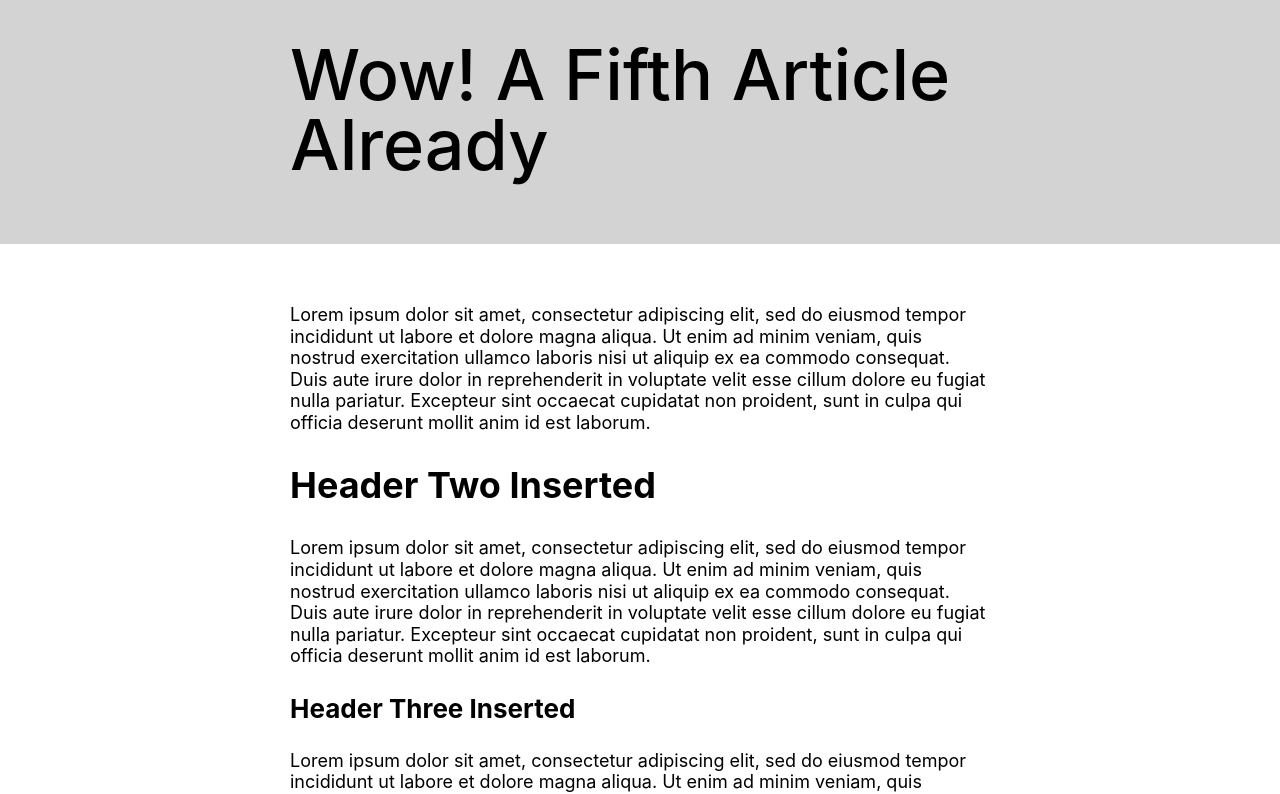
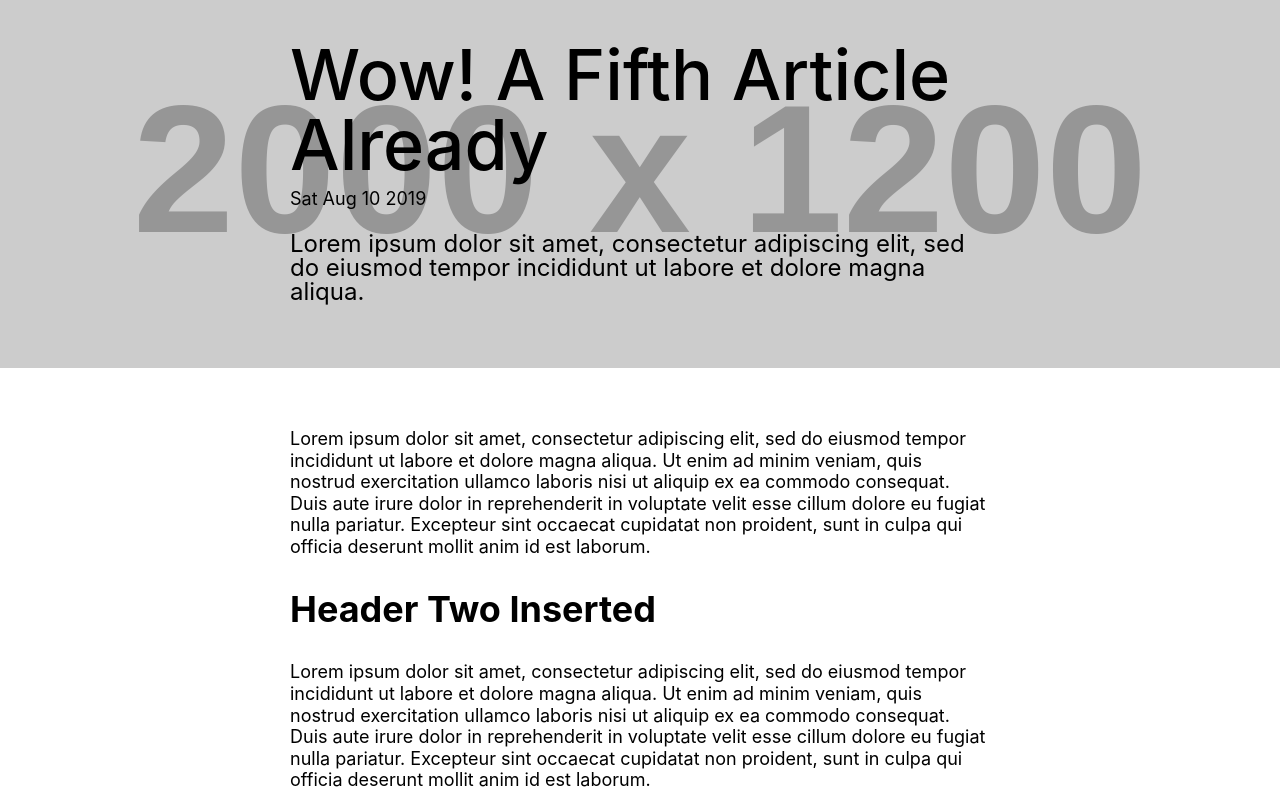
Before and after one commit to mgk5543/dynamic-web-exercise-two, a React (Create React App) app: page /article/article-five in a window 1280 px wide. Shown: the top 794 px of the page. Built offline with nearby package versions, Linux system fonts and the light colour scheme.

Commit message:
Fixed and parsed date for cards and articles, updated background of header to image

```diff
--- a/src/App.css
+++ b/src/App.css
@@ -29,10 +29,11 @@ h1{
 }
 
 .article-card-text h2{
-    margin-top: 20px;
+    margin-top: 0px;
     font-size: 36px;
     font-weight: 700;
-    line-height: 0;
+    line-height: 1;
+
 }
 
 .article-card-text p{
@@ -50,7 +51,6 @@ h1{
     max-width: 700px;
 }
 .article-header{
-    background-color: lightgray;
     padding: 40px;
 }
 .article-header h1, p{
--- a/src/components/ArticleCard.js
+++ b/src/components/ArticleCard.js
@@ -1,13 +1,19 @@
-import React from 'react';
+import React, {useMemo} from 'react';
 
 function ArticleCard({ blurb, date, id, imageAlt, imageSrc, title }){
     //TODO: make sure to go over link
+    const articleDate = useMemo(() => {
+        if(!date) return "";
+        const parsedDate = new Date(date);
+        return parsedDate.toDateString();
+    }, [date]);
+
     return(
         <div className="article-card">
             <img className="article-card-img" alt={imageAlt} src={imageSrc}></img>
             <div className="article-card-text">
                 <h2>{title}</h2>
-                <p>{date}</p>
+                <p>{articleDate}</p>
                 <p>{blurb}</p>
                 <a href={`/article/${id}`}>Read More</a>
             </div>
--- a/src/pages/article.js
+++ b/src/pages/article.js
@@ -1,24 +1,31 @@
-import React from 'react';
+import React, { useMemo } from 'react';
 import { useParams } from "react-router";
 import Data from '../components/data';
 
-function Article({ title, date, blurb }) {
+function Article() {
     const { id } = useParams();
 
     const articleData = Data.find((article) => article.id === id)
+
+    const articleDate = useMemo(() => {
+        if(!articleData) return "";
+        const parsedDate = new Date(articleData.publishedDate);
+        return parsedDate.toDateString();
+    }, [articleData]);
 
     return(
         <main>
             <header className="article-header"
                 style={{
-                    backgroundImage:"",
+                    backgroundImage: `url('${articleData.image.url}')`,
+                    backgroundPosition: "center",
                     backgroundSize: "cover",
                 }}
             >
                 <div className="article-wrap">
                     <h1 className="article-title">{articleData.title}</h1>
-                    <p className="article-date">{date}</p>
-                    <p className="article-blurb">{blurb}</p>
+                    <p className="article-date">{articleDate}</p>
+                    <p className="article-blurb">{articleData.blurb}</p>
                 </div>
             </header>
             <section>
```
